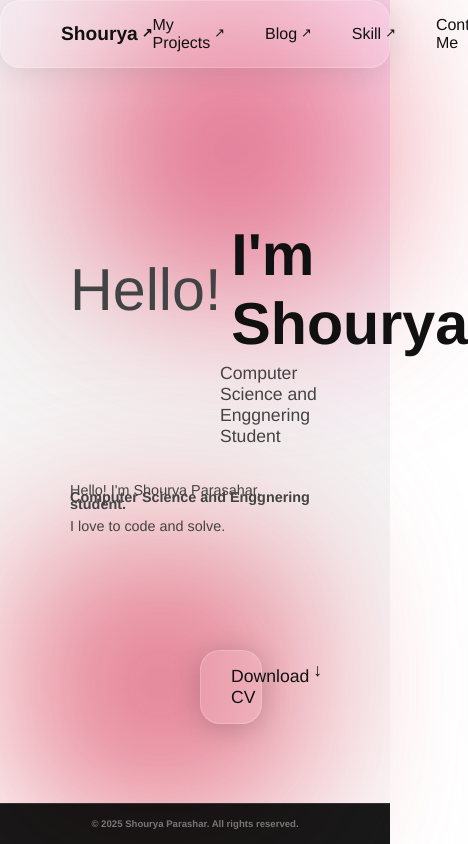
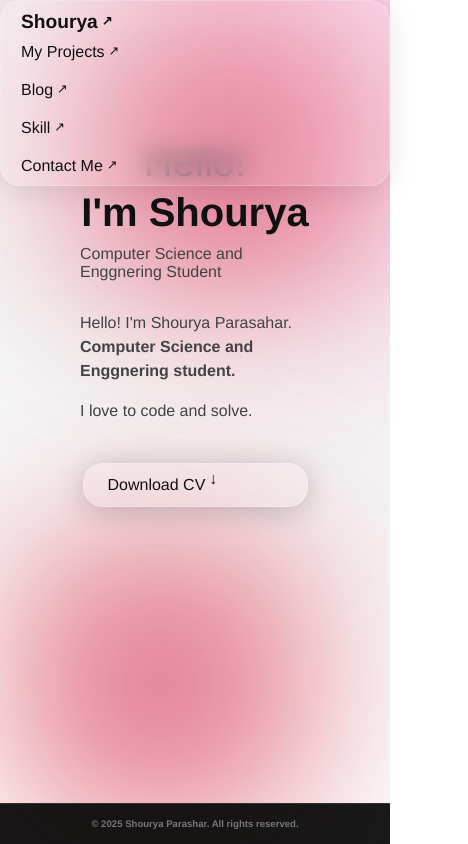
Before and after one commit to im-shourya/porfoli, a plain HTML site: page index.html in a window 390 px wide. Shown: the whole page, 468 px wide, since content can reach past the window. Drawn offline with Linux system fonts and the light colour scheme; a script that the page names is missing.

Commit message:
Update index.css

```diff
--- a/index.css
+++ b/index.css
@@ -235,6 +235,76 @@ main {
   transform: scale(1.1);
 }
 
+@media (max-width: 768px) {
+  /* Navigation */
+  .top-nav {
+    flex-direction: column;
+    align-items: flex-start;
+    padding: 10px 20px;
+  }
+
+  .nav-links {
+    flex-direction: column;
+    gap: 20px;
+    width: 100%;
+    margin-top: 10px;
+  }
+
+  .nav-links a {
+    font-size: 1rem;
+  }
+
+  /* Name Section */
+  .name {
+    flex-direction: column;
+    margin-top: 100px;
+    text-align: left;
+    gap: 5px;
+  }
+
+  .name h1 {
+    font-size: 2.5rem !important;
+  }
+
+  /* Info Section */
+  .info {
+    margin: 10px 0;
+    padding: 0 10px;
+  }
+
+  .info p {
+    padding-left: 0;
+    font-size: 1rem;
+  }
+
+  /* About Section */
+  .about {
+    margin: 30px 10px 10px 10px;
+  }
+
+  .about p {
+    font-size: 1rem;
+    line-height: 1.5;
+  }
+
+  /* CV Download Button */
+  .cv {
+    width: 90%;
+    margin: 40px auto;
+    padding: 12px 24px;
+  }
+
+  .cv a {
+    font-size: 1rem;
+  }
+
+  /* Footer */
+  footer {
+    font-size: 0.75rem;
+    padding: 10px;
+  }
+}
+
 /* Footer */
 footer {
   background : rgba(0, 0, 0, 0.9);
```
